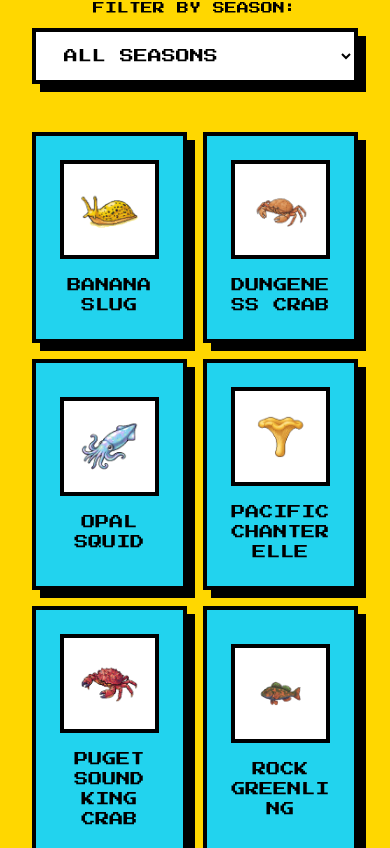
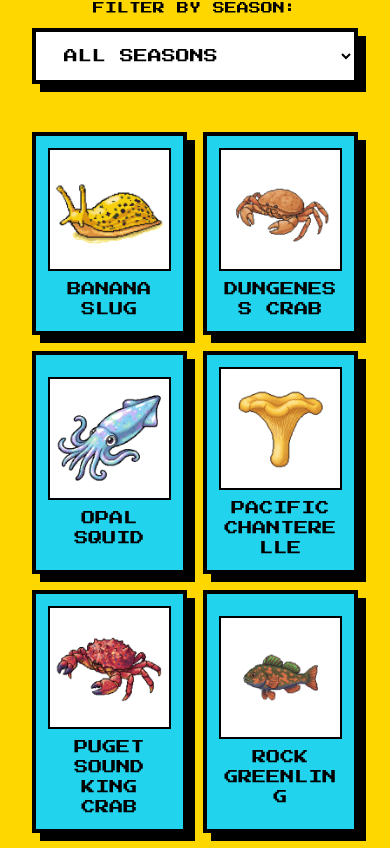
Before and after one commit to jaypeegithub/menu, a Next.js app: page / in a window 390 px wide. Shown: the part 1016-1864 px from the top of the page. Built offline with nearby package versions, Linux system fonts and the light colour scheme.

Commit message:
Make ingredient images bigger on mobile
- Reduced card padding: p-3 on mobile (was p-6)
- Reduced image padding: p-1 on mobile (was p-4)
- Reduced border width: border-2 on mobile (was border-4)
- Less white space = bigger, more visible images on mobile

```diff
--- a/app/page.tsx
+++ b/app/page.tsx
@@ -134,15 +134,15 @@ export default function Home() {
           <button
             key={ingredient.id}
             onClick={() => setSelectedIngredient(ingredient)}
-            className="bg-cyan-400 neo-brutalism-border neo-brutalism-button p-6 cursor-pointer transition-all"
+            className="bg-cyan-400 neo-brutalism-border neo-brutalism-button p-3 md:p-6 cursor-pointer transition-all"
           >
             {/* Pixel art image */}
-            <div className="bg-white border-4 border-black aspect-square mb-4 flex items-center justify-center relative overflow-hidden">
+            <div className="bg-white border-2 md:border-4 border-black aspect-square mb-2 md:mb-4 flex items-center justify-center relative overflow-hidden">
               <Image
                 src={ingredient.image}
                 alt={ingredient.name}
                 fill
-                className="object-contain p-4"
+                className="object-contain p-1 md:p-4"
                 sizes="(max-width: 768px) 100vw, (max-width: 1200px) 50vw, 33vw"
               />
             </div>
```
